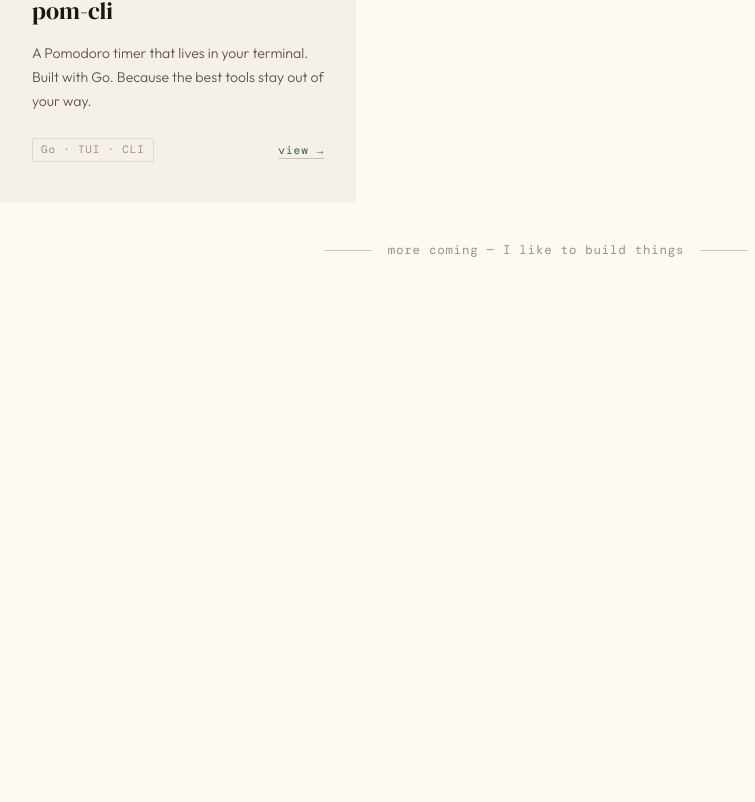
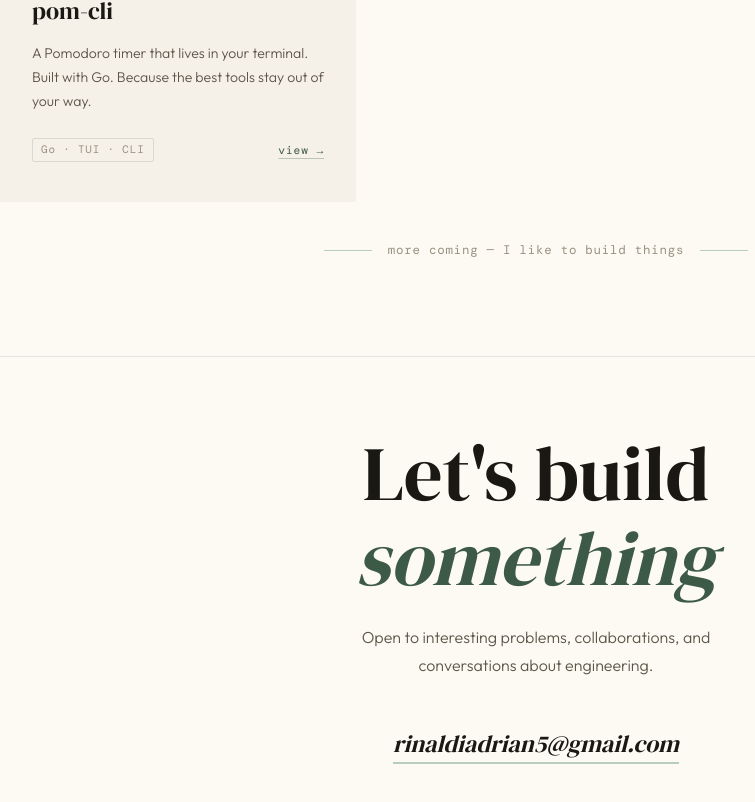
Before and after one commit to rinarudhei/ram-porto, a Next.js app: page / in a window 1280 px wide. Shown: the part 3356-4158 px from the top of the page, without its empty margins (104-859 px from the left). Before the commit the page ends 3712 px from the top, so only its background shows below. Built offline with nearby package versions, Linux system fonts and the light colour scheme.

Commit message:
feat(contact): add contact section
- Create new ContactSection component
- Add heading, description, and email link
- Integrate section into homepage layout

```diff
--- a/src/app/page.tsx
+++ b/src/app/page.tsx
@@ -1,5 +1,6 @@
 import CustomCursor from '../components/containers/customCursor';
 import AboutAndSkillsSection from './partials/aboutAndSkillsSection';
+import ContactSection from './partials/contactSection';
 import ExperienceSection from './partials/experienceSection';
 import HeroSection from './partials/heroSection';
 import Navbar from './partials/navbar';
@@ -17,6 +18,7 @@ export default function Home() {
         <AboutAndSkillsSection />
         <ExperienceSection />
         <ProjectsSection />
+        <ContactSection />
       </main>
     </div>
   );
--- /dev/null
+++ b/src/app/partials/contactSection.tsx
@@ -0,0 +1,30 @@
+import Link from 'next/link';
+
+export default function ContactSection() {
+  return (
+    <section className='border-[rgba(61,90,71,0.1) flex min-h-[60vh] flex-col items-center justify-center border-t text-center'>
+      <div>
+        <h2
+          style={{
+            fontSize: 'clamp(2.5rem, 6vw, 5rem)',
+          }}
+          className='font-dm-serif-display font-regular mb-6 leading-[1.1]'
+        >
+          Let's build
+          <br />
+          <em className='text-moss italic'>something</em>
+        </h2>
+        <p className='text-ink-muted font-outfit mx-auto mt-0 mb-12 max-w-100 text-base leading-[1.7] font-light'>
+          Open to interesting problems, collaborations, and conversations about
+          engineering.
+        </p>
+        <Link
+          href='mailto:rinaldiadrian5@gmail.com'
+          className='font-dm-serif-display text-ink decoration-moss-light hover:text-moss hover:decoration-moss pb-1 text-[1.5rem] italic underline decoration-2 underline-offset-10'
+        >
+          rinaldiadrian5@gmail.com
+        </Link>
+      </div>
+    </section>
+  );
+}
```
